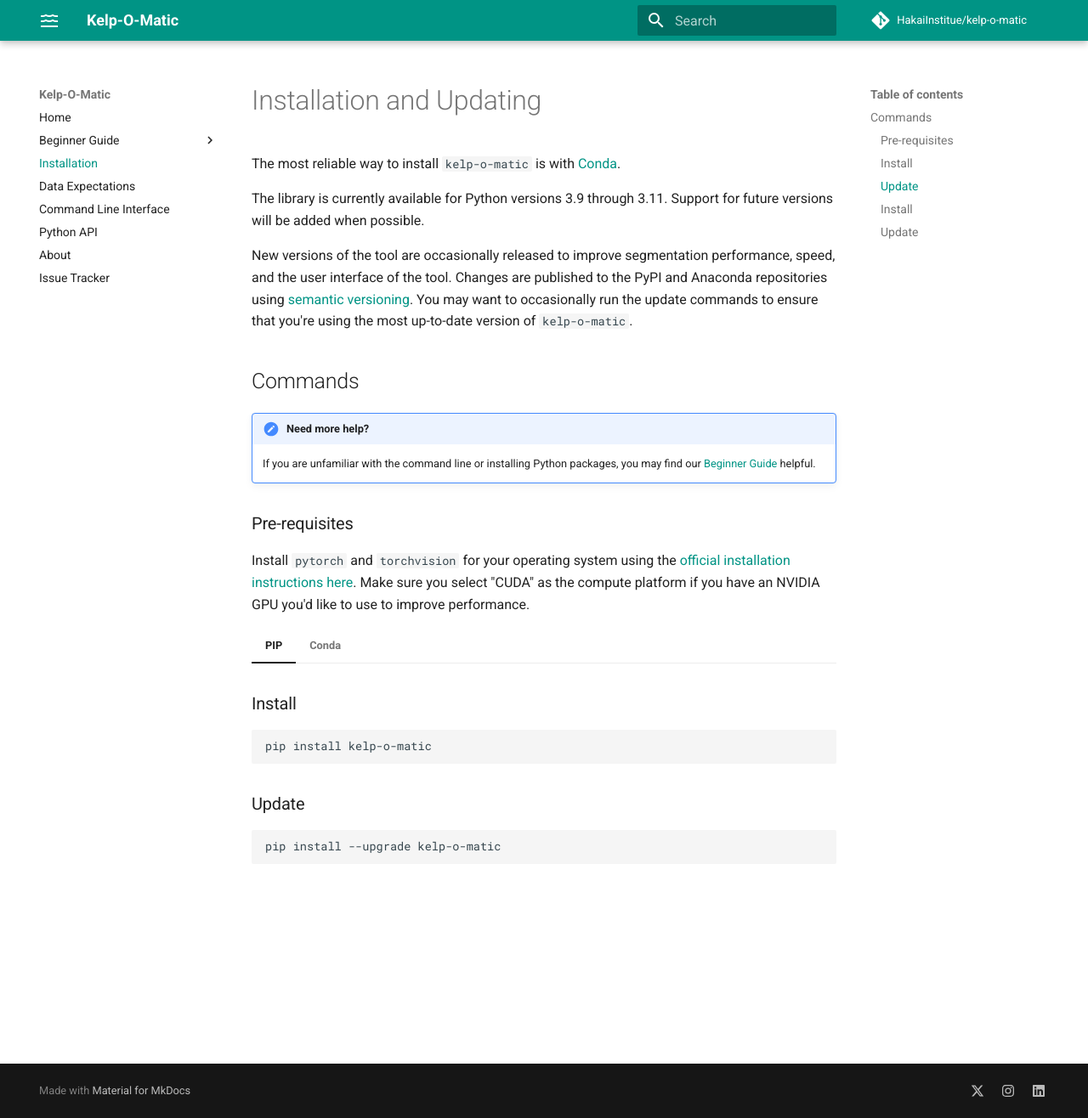
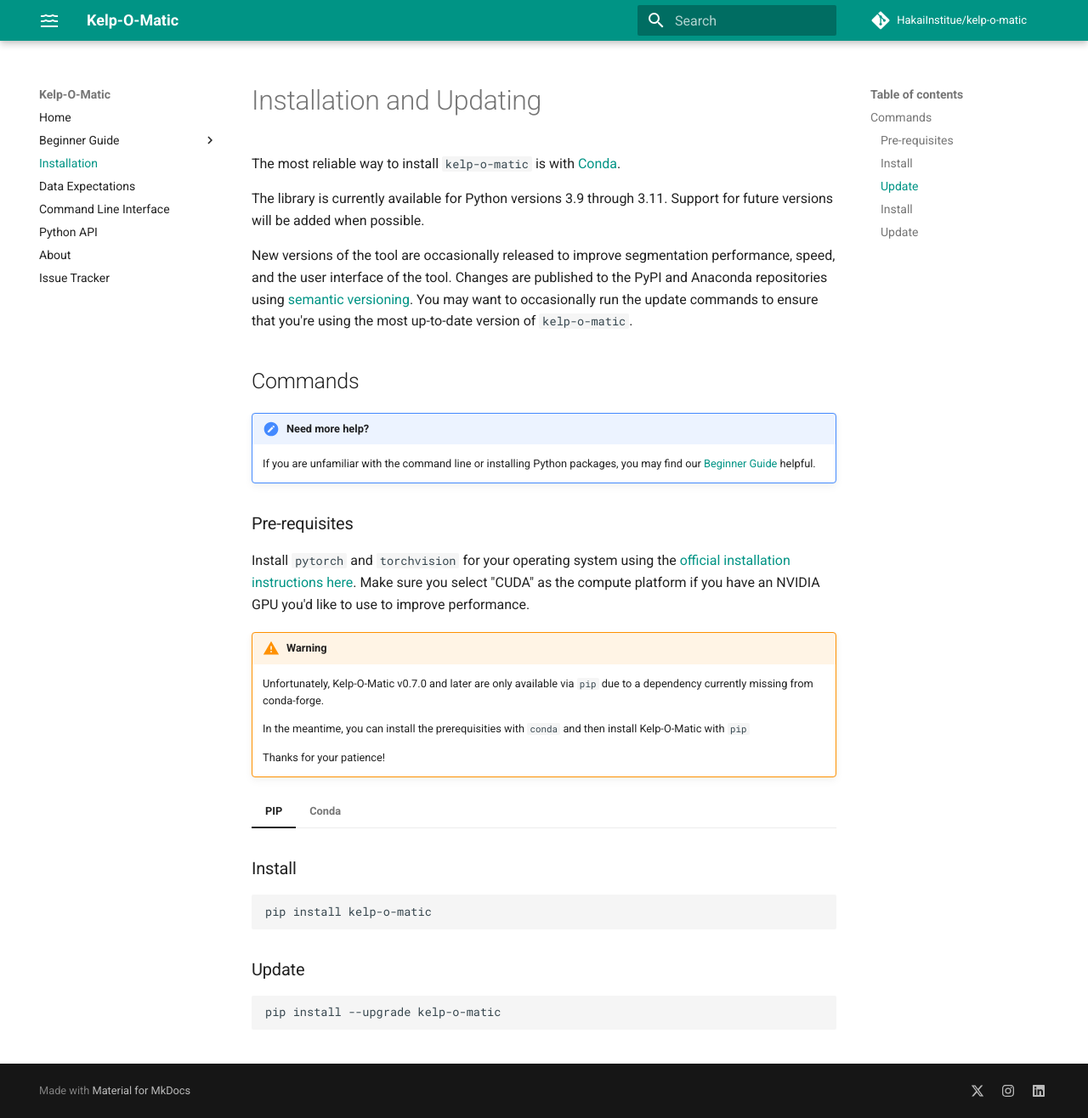
Before and after one commit to HakaiInstitute/kelp-o-matic, an MkDocs documentation site: the page built from docs/installation.md, in a window 1280 px wide and 1316 px high. Shown: the whole window at 85% size. Built offline with MkDocs 1.6.1 and Material for MkDocs 9.7.7, drawn with Linux system fonts in a browser that asks for light colours; comment, search, counter and statistics services are not loaded.

Commit message:
Add install warning to use pip

```diff
--- a/docs/installation.md
+++ b/docs/installation.md
@@ -21,6 +21,16 @@
 Install `pytorch` and `torchvision` for your operating system using the
 [official installation instructions here](https://pytorch.org/).
 Make sure you select "CUDA" as the compute platform if you have an NVIDIA GPU you'd like to use to improve performance.
+
+!!! warning
+
+    Unfortunately, Kelp-O-Matic v0.7.0 and later are only available via `pip` due to
+    a dependency currently missing from conda-forge.
+
+    In the meantime, you can install the prerequisities with `conda` and then install
+    Kelp-O-Matic with `pip`
+
+    Thanks for your patience!
 
 
 === "PIP"
```
